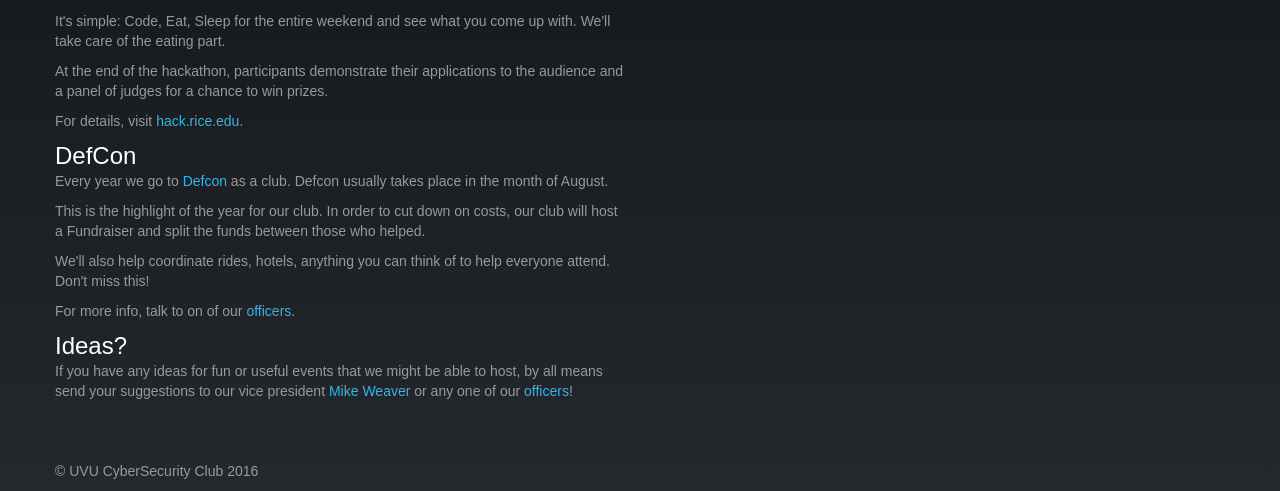
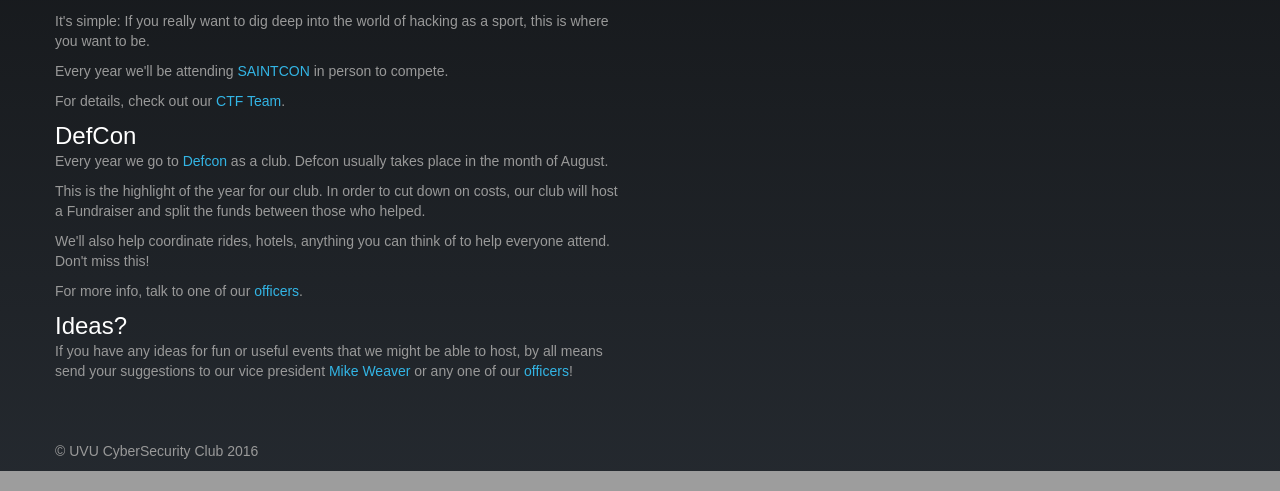
Before and after one commit to miketweaver/UVUCSC, a PHP site: page /meetings in a window 1280 px wide. Shown: the part 730-1221 px from the top of the page. Run offline with PHP 8.4, Linux system fonts and the light colour scheme; some libraries are stand-ins or nearby versions; some web fonts are replaced.

Commit message:
add more info to meetings - part 2

```diff
--- a/meetings.php
+++ b/meetings.php
@@ -29,11 +29,11 @@ to which many club and department events are posted. There is also a general <a
     </div>
 
     <div class="span6">
-      <h3>CTF Events</h3>
-      <p>Rice CS Club hosts a yearly student-led hackathon named <a href="{{ hack_rice.link }}">HackRice</a>. During the hackathon people get together and collaboratively code in an extreme manner over the span of a day or two to build amazing projects!</p>
-      <p>It's simple: Code, Eat, Sleep for the entire weekend and see what you come up with. We'll take care of the eating part.</p>
-      <p>At the end of the hackathon, participants demonstrate their applications to the audience and a panel of judges for a chance to win prizes.</p>
-      <p>For details, visit <a href="{{ hack_rice.link }}">hack.rice.edu</a>.</p>
+      <h3>CTF Team Events</h3>
+      <p>UVU CyberSecurity has an open Capture the Flag Team for anyone who wants to participate. We'll be having weekly meetings, in addition to the club meetings, to prepare ourselves to compete in CTFs throughout the world</p>
+      <p>It's simple: If you really want to dig deep into the world of hacking as a sport, this is where you want to be.</p>
+      <p>Every year we'll be attending <a href="https://www.saintcon.org/">SAINTCON</a> in person to compete.</p>
+      <p>For details, check out our <a href="ctfteam">CTF Team</a>.</p>
     </div>
 
     <div class="span6">
@@ -41,7 +41,7 @@ to which many club and department events are posted. There is also a general <a
       <p>Every year we go to <a href="https://www.defcon.org/">Defcon</a> as a club. Defcon usually takes place in the month of August.</p>
       <p>This is the highlight of the year for our club. In order to cut down on costs, our club will host a Fundraiser and split the funds between those who helped.</p>
       <p>We'll also help coordinate rides, hotels, anything you can think of to help everyone attend. Don't miss this!</p>
-      <p>For more info, talk to on of our <a href="officers">officers</a>.</p>
+      <p>For more info, talk to one of our <a href="officers">officers</a>.</p>
     </div>
   </div>
   <h3>Ideas?</h3>
```
